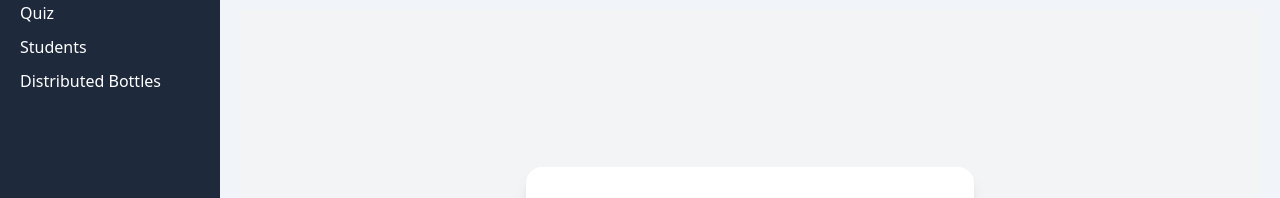
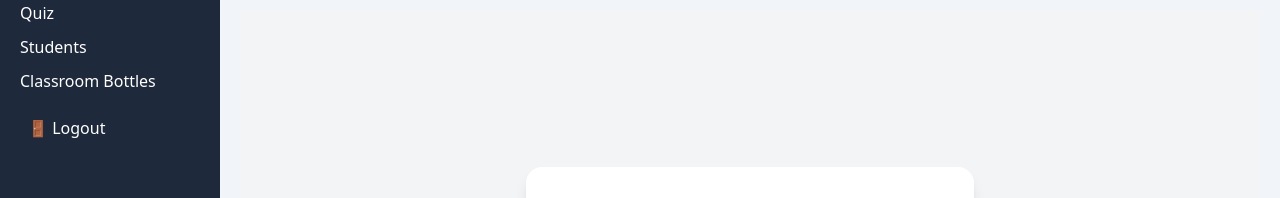
Before and after one commit to Haritha-Pawan/Handwash-Plus, a Next.js app in the folder Frontend/my-app/: page /teacher/classroom-bottles/update in a window 1280 px wide. Shown: the part 136-334 px from the top of the page. Built offline with nearby package versions, Linux system fonts and the light colour scheme.

Commit message:
link classroomBottles

```diff
--- a/Frontend/my-app/app/teacher/layout.jsx
+++ b/Frontend/my-app/app/teacher/layout.jsx
@@ -1,12 +1,12 @@
 "use client";
 
 import Link from "next/link";
-import { usePathname } from "next/navigation";
+import { usePathname, useRouter } from "next/navigation";
 
 export default function TeacherLayout({ children }) {
   const pathname = usePathname();
+  const router = useRouter();
 
-  // Example teacher name; replace with dynamic data later
   const teacher = {
     name: "John Doe",
   };
@@ -14,8 +14,14 @@ export default function TeacherLayout({ children }) {
   const navItems = [
     { name: "Quiz", path: "/teacher/quiz" },
     { name: "Students", path: "/teacher/students" },
-    { name: "Distributed Bottles", path: "/teacher/classroom-bottles/view" },
+    { name: "Classroom Bottles", path: "/teacher/classroom-bottles/view" }, // ✅ renamed
   ];
+
+  // Logout function
+  const handleLogout = () => {
+    localStorage.removeItem("token");
+    router.push("/login");
+  };
 
   return (
     <div style={{ display: "flex", minHeight: "100vh" }}>
@@ -29,6 +35,7 @@ export default function TeacherLayout({ children }) {
         }}
       >
         <h2 style={{ marginBottom: "20px" }}>Teacher Dashboard</h2>
+
         <ul style={{ listStyle: "none", padding: 0 }}>
           {navItems.map((item) => (
             <li key={item.path} style={{ marginBottom: "10px" }}>
@@ -44,12 +51,31 @@ export default function TeacherLayout({ children }) {
               </Link>
             </li>
           ))}
+
+          {/* Logout directly under Classroom Bottles */}
+          <li style={{ marginTop: "15px" }}>
+            <button
+              onClick={handleLogout}
+              style={{
+                background: "#1e293b",
+                color: "#fff",
+                border: "none",
+                padding: "8px",
+                borderRadius: "6px",
+                cursor: "pointer",
+                width: "100%",
+                textAlign: "left",
+              }}
+            >
+              🚪 Logout
+            </button>
+          </li>
         </ul>
       </nav>
 
       {/* Main content */}
       <main style={{ flex: 1, padding: "20px", background: "#f1f5f9" }}>
-        {/* Top-right greeting */}
+        {/* Greeting */}
         <div
           style={{
             display: "flex",
@@ -62,7 +88,6 @@ export default function TeacherLayout({ children }) {
           </p>
         </div>
 
-        {/* Page content */}
         {children}
       </main>
     </div>
```
